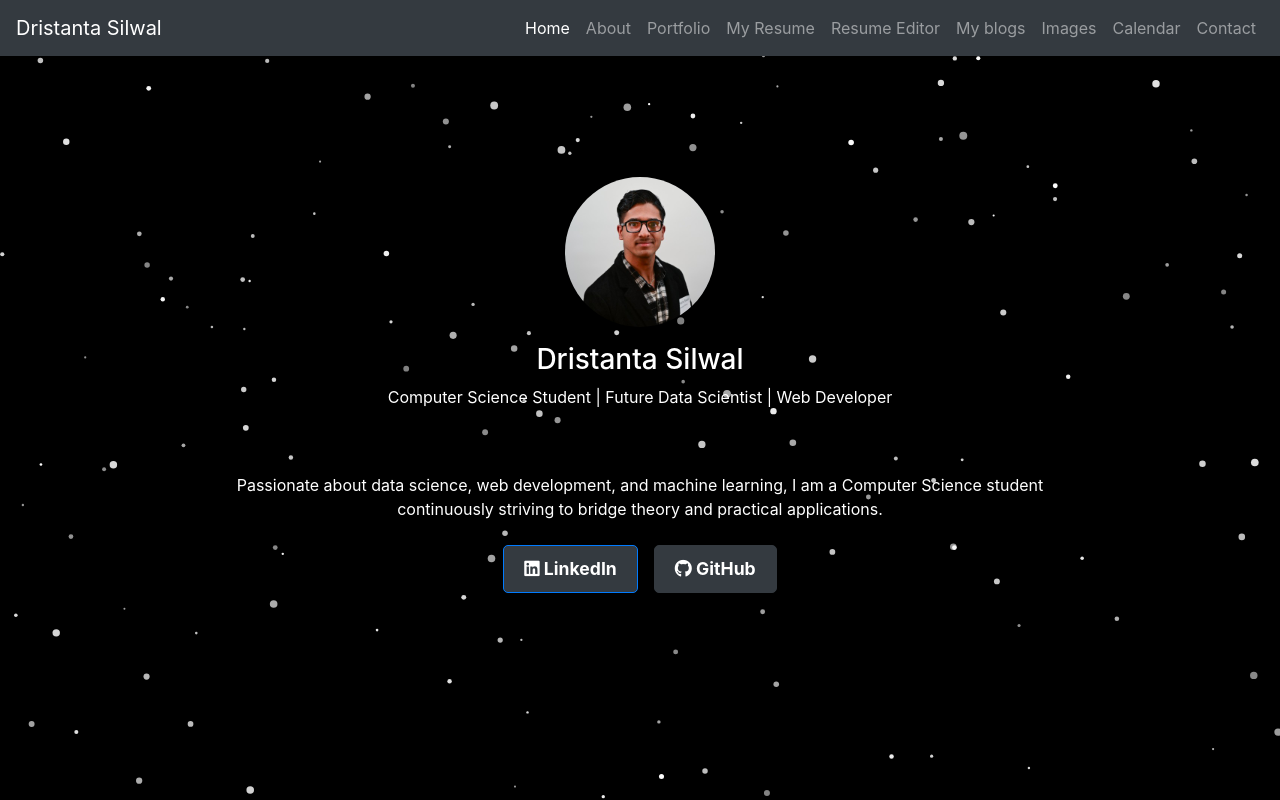
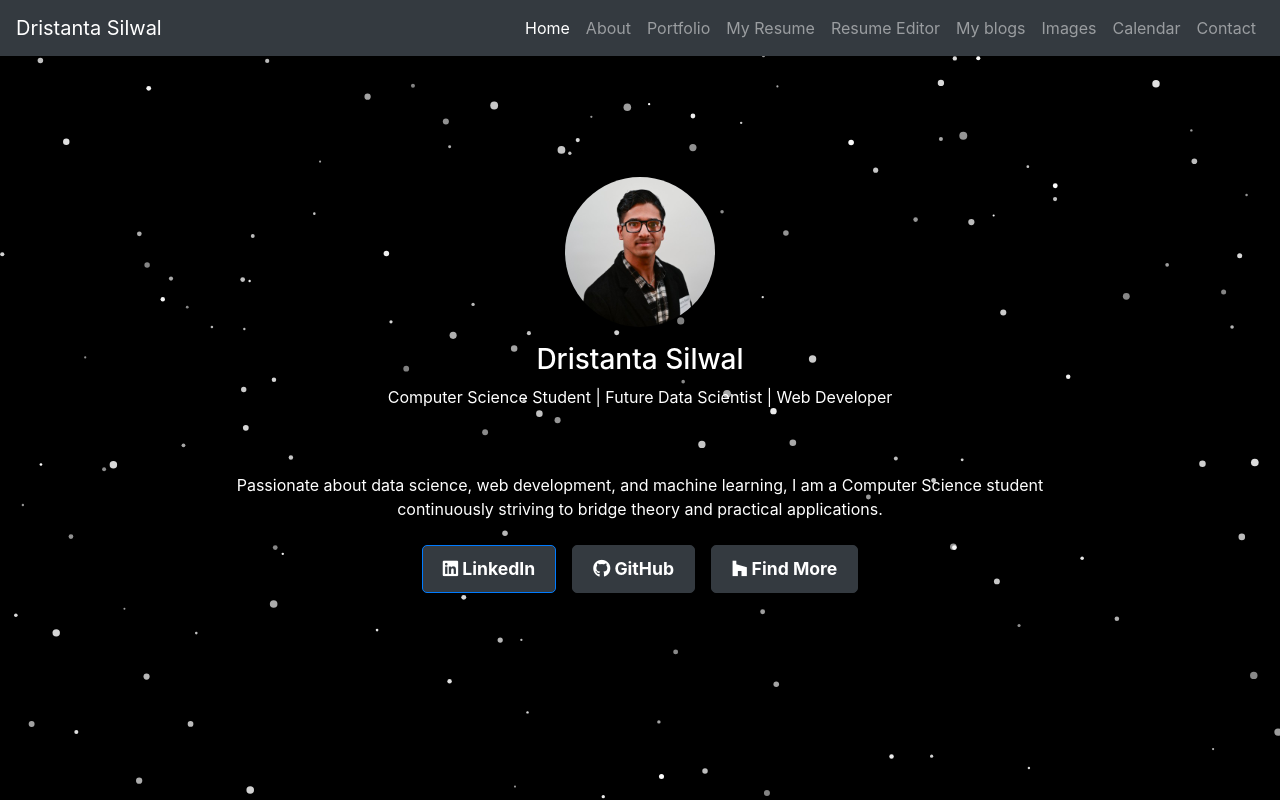
Before and after one commit to dristanta-silwal/CS-360, a PHP site: page / in a window 1280 px wide. Run offline with PHP 8.4, Linux system fonts and the light colour scheme; some libraries are stand-ins or nearby versions.

Commit message:
home: nav button fixed

```diff
--- a/index.php
+++ b/index.php
@@ -5,24 +5,17 @@
 
 
 <body style="margin: 0; height: 100vh; overflow: hidden; position: relative; background: black;">
-
-    <header style="position: relative; z-index: 10;">
-        <?php include 'include/header.php'; ?>
-    </header>
     <style>
-        @media (min-width: 990px) {
-            #spaceCanvas {
-                width: 100%;
-                height: 100%;
-            }
-        }
-
-        @media (max-width: 990px) {
-            #spaceCanvas {
+        @media screen and (max-width: 990px) {
+            #change-nav {
                 display: none;
             }
         }
     </style>
+    <header id="change-nav" style="position: relative; z-index: 10;">
+        <?php include 'include/header.php'; ?>
+    </header>
+
     <canvas id="spaceCanvas" style="position: absolute; top: 0; left: 0;"></canvas>
 
     <!-- Main Section -->
@@ -55,6 +48,10 @@
                         <a href="https://github.com/dristanta-silwal" class="btn btn-dark mx-2" target="_blank"
                             style="position: relative; z-index: 10;">
                             <i class="fab fa-github"></i> GitHub
+                        </a>
+                        <a href="about.php" class="btn btn-dark mx-2" target="_blank"
+                            style="position: relative; z-index: 10;">
+                            <i class="fab fa-houzz"></i> Find More
                         </a>
                     </div>
                 </section>
```
